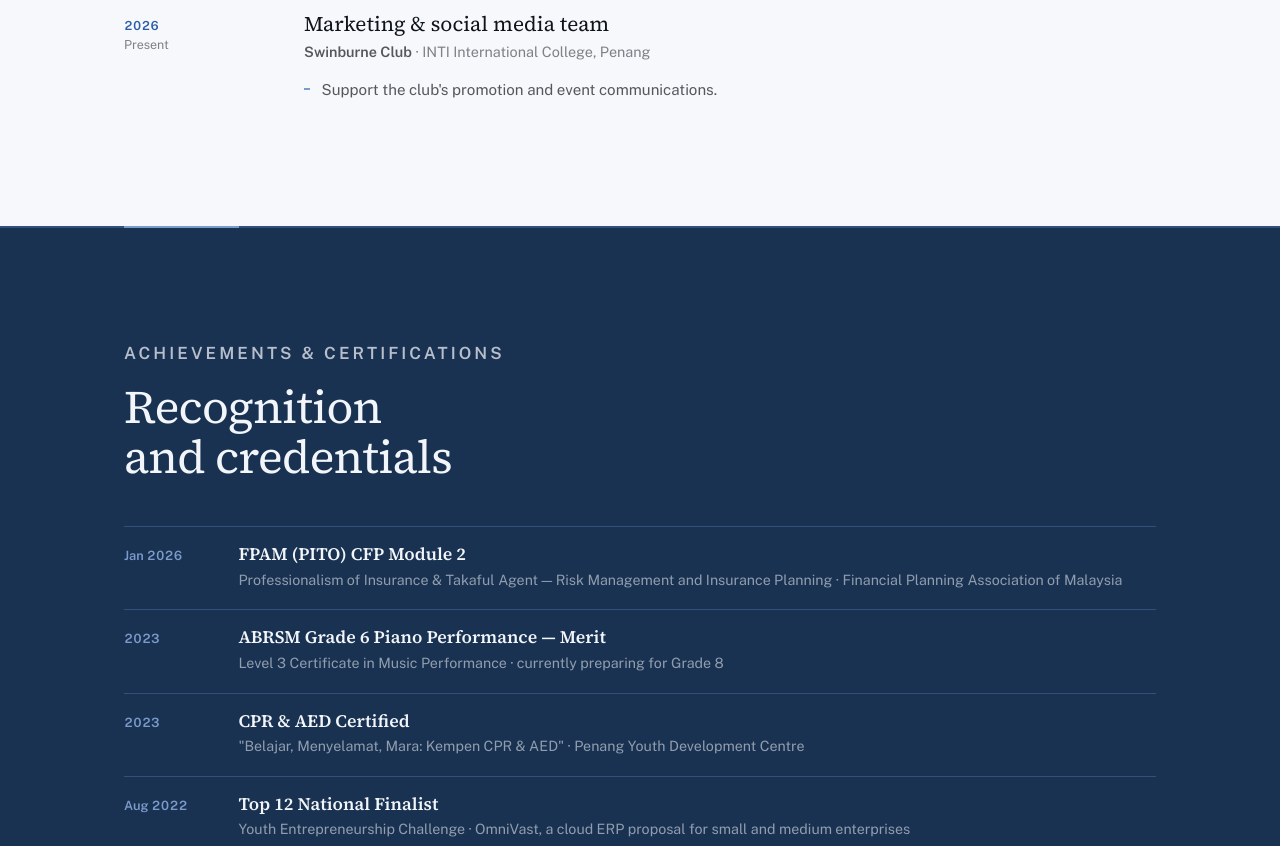
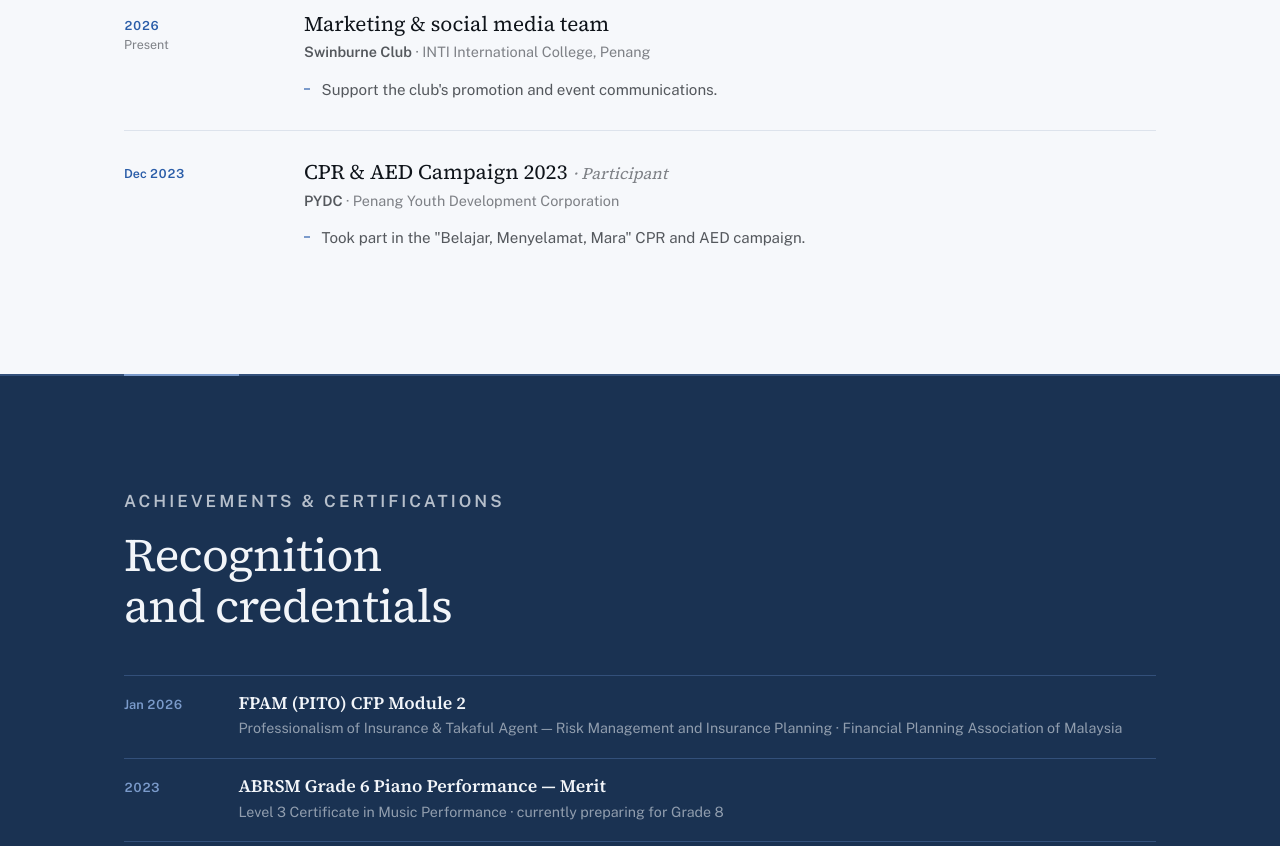
Before and after one commit to jessetqy/jessetqy.github.io, a plain HTML site: page index.html in a window 1280 px wide. Shown: the part 8680-9526 px from the top of the page. Drawn offline with nearby package versions, Linux system fonts and the light colour scheme.

Commit message:
Add files via upload

```diff
--- a/index.html
+++ b/index.html
@@ -928,6 +928,17 @@
         </ul>
       </div>
     </div>
+
+    <div class="entry">
+      <div class="when"><b>Dec 2023</b></div>
+      <div>
+        <h3>CPR &amp; AED Campaign 2023 <span class="qual">· Participant</span></h3>
+        <p class="org"><strong>PYDC</strong> · Penang Youth Development Corporation</p>
+        <ul>
+          <li>Took part in the "Belajar, Menyelamat, Mara" CPR and AED campaign.</li>
+        </ul>
+      </div>
+    </div>
   </div>
 </section>
 
@@ -951,13 +962,6 @@
       <div>
         <strong>ABRSM Grade 6 Piano Performance — Merit</strong>
         <span>Level 3 Certificate in Music Performance · currently preparing for Grade 8</span>
-      </div>
-    </div>
-    <div class="award">
-      <div class="y">2023</div>
-      <div>
-        <strong>CPR &amp; AED Certified</strong>
-        <span>"Belajar, Menyelamat, Mara: Kempen CPR &amp; AED" · Penang Youth Development Centre</span>
       </div>
     </div>
     <div class="award">
```
